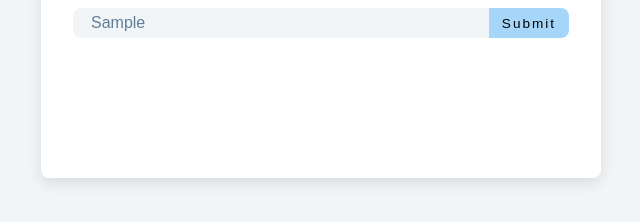
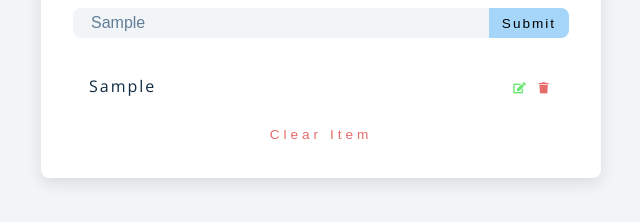
Before and after one commit to deanlauvina7/javascript-basic-projects-master, a plain HTML site: page 14-grocery-bud/setup/index.html in a window 1280 px wide. Both pictures are taken after typing "Sample" into the empty fields and a click on the button "Submit". Shown: the part 240-462 px from the top of the page, without its empty margins (319-959 px from the left). Drawn offline with nearby package versions, Linux system fonts and the light colour scheme.

Commit message:
Working on th js

```diff
--- a/14-grocery-bud/setup/app.js
+++ b/14-grocery-bud/setup/app.js
@@ -14,13 +14,63 @@ let editID = '';
 
 // ****** EVENT LISTENERS **********
 // submit form
-form.addEventListener('submit', function addItem(e) {
+form.addEventListener('submit', addItem);
+
+// ****** FUNCTIONS **********
+function addItem(e) {
   e.preventDefault();
   const value = grocery.value;
+
   const id = new Date().getTime().toString();
-});
-// ****** FUNCTIONS **********
+  if (value && !editFlag) {
+    const element = document.createElement('article');
+    // add class
+    element.classList.add('grocery-item');
+    // add id
+    const attr = document.createAttribute('data-id');
+    attr.value = id;
+    element.setAttributeNode(attr);
+    element.innerHTML = `<p class="title">${value}</p>
+            <div class="btn-container">
+              <button type="button" class="edit-btn">
+                <i class="fas fa-edit"></i>
+              </button>
+              <button type="button" class="delete-btn">
+                <i class="fas fa-trash"></i>
+              </button>
+            </div>`;
+    // append child
+    list.appendChild(element);
+    // display alert
+    displayAlert('item added to the list', 'success');
+    // show container
+    container.classList.add('show-container');
+    // add to local storage
+    addToLocalStorage(id, value);
+    // set back to default
+    setBackToDefault()
+  } else if (value && editFlag) {
 
+  } else {
+    displayAlert('Please enter value', 'danger')
+  }
+};
+// display alert
+function displayAlert(text, action) {
+  alert.textContent = text;
+  alert.classList.add(`alert-${action}`);
+
+  // remove alert
+  setTimeout(function (params) {
+    alert.textContent = '';
+    alert.classList.remove(`alert-${action}`);
+  }, 1000);
+};
+
+// set back to default
+function setBackToDefault() {
+
+};
 // ****** LOCAL STORAGE **********
-
+function addToLocalStorage(id, value) {};
 // ****** SETUP ITEMS **********
--- a/14-grocery-bud/setup/index.html
+++ b/14-grocery-bud/setup/index.html
@@ -27,17 +27,6 @@
       <!-- list -->
       <div class="grocery-container">
         <div class="grocery-list">
-          <article class="grocery-item">
-            <p class="title">item</p>
-            <div class="btn-container">
-              <button type="button" class="edit-btn">
-                <i class="fas fa-edit"></i>
-              </button>
-              <button type="button" class="delete-btn">
-                <i class="fas fa-trash"></i>
-              </button>
-            </div>
-          </article>
         </div>
         <!-- button -->
         <button type="button" class="clear-btn">clear item</button>
```
